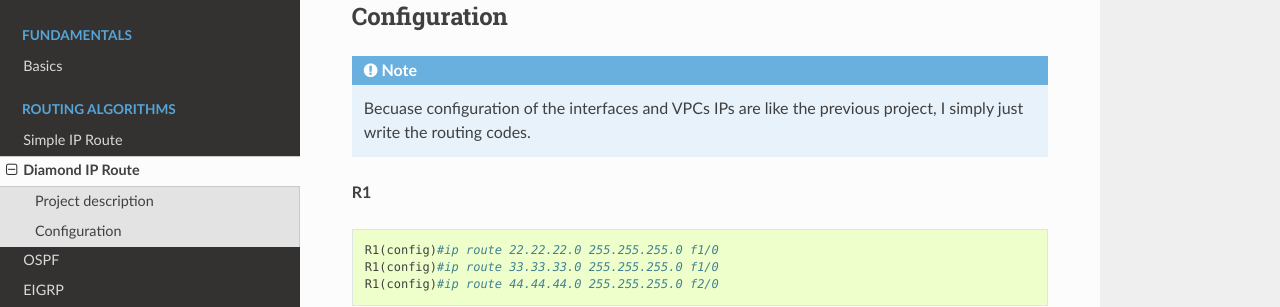
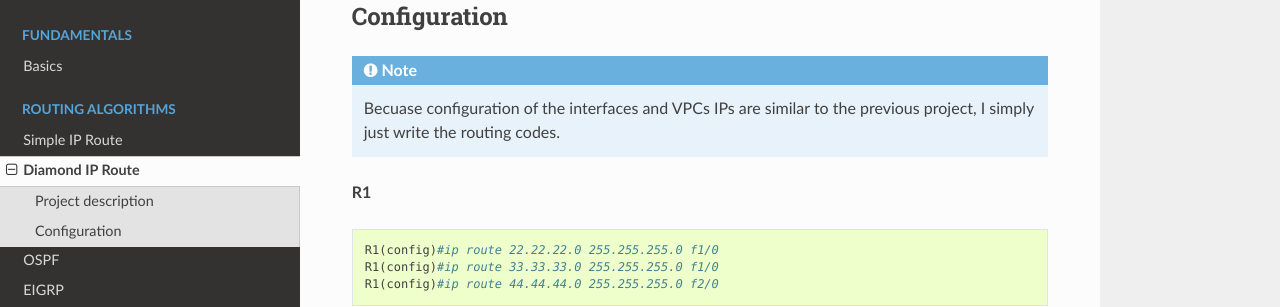
Before and after one commit to avestura/NetworkLab, a Sphinx documentation site: the page built from docs/source/RoutingAlgorithms/DiamondIPRoute.rst, in a window 1280 px wide and 900 px high, scrolled down 611 px. Shown: the part 159-466 px from the top of the window. Built offline with Sphinx 7.4.7 and the Read the Docs theme 2.0.0, drawn with Linux system fonts in a browser that asks for light colours.

Commit message:
Minor english fix

```diff
--- a/docs/source/RoutingAlgorithms/DiamondIPRoute.rst
+++ b/docs/source/RoutingAlgorithms/DiamondIPRoute.rst
@@ -13,7 +13,7 @@ In this section, we have four PCs and four routers in the middle. The objective
 Configuration
 ^^^^^^^^^^^^^^^^^^^
 
-.. note:: Becuase configuration of the interfaces and VPCs IPs are like the previous project,
+.. note:: Becuase configuration of the interfaces and VPCs IPs are similar to the previous project,
           I simply just write the routing codes.
 
 **R1** ::
```
